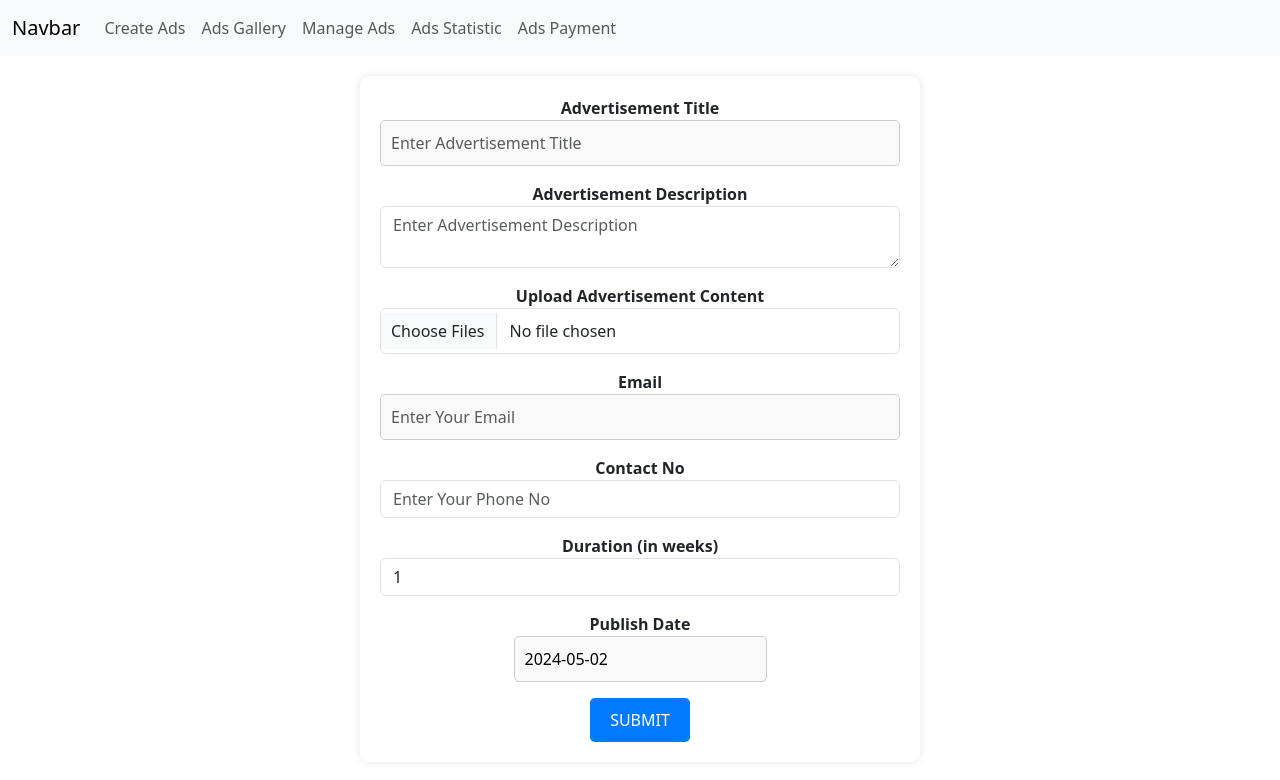
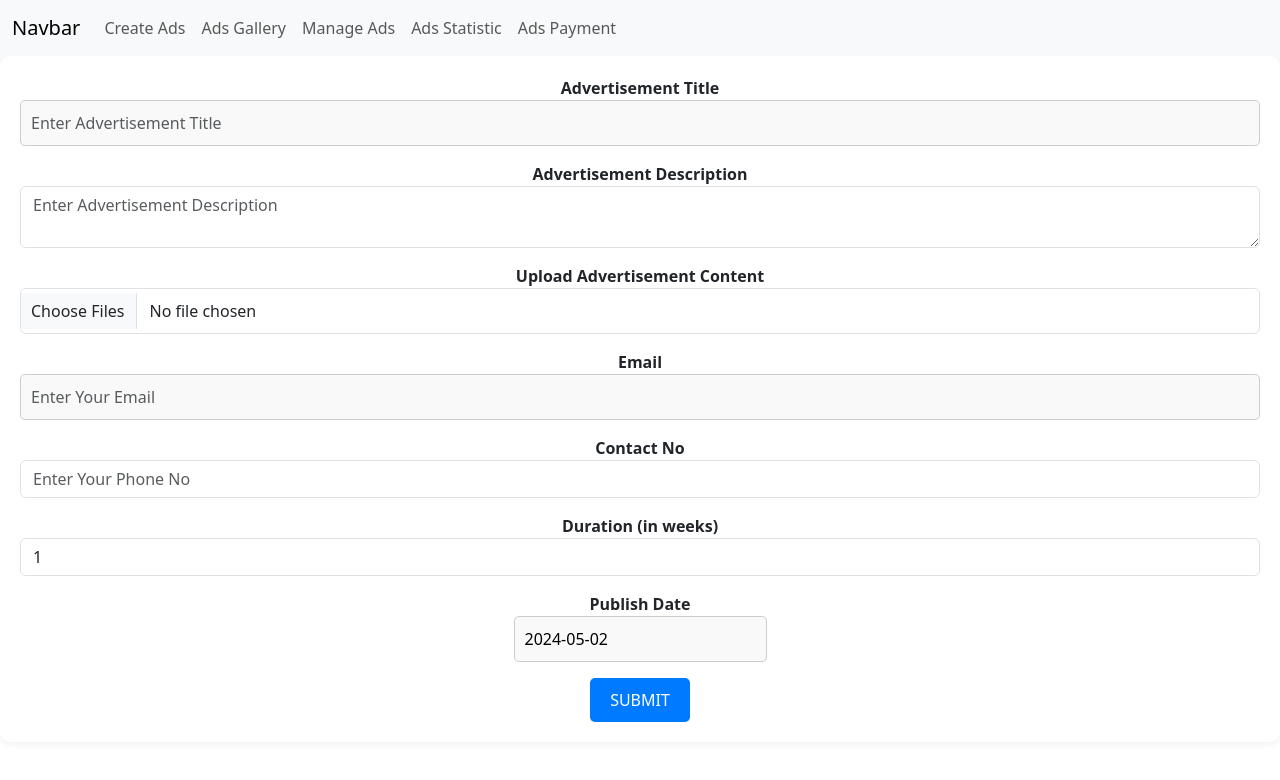
Before and after one commit to SandunRanjanaM/CabServiceManagement, a React (Create React App) app in the folder frontend/: page /add in a window 1280 px wide. Shown: the top 780 px of the page. Built offline with nearby package versions, Linux system fonts and the light colour scheme.

Commit message:
Update AdCreate.js

```diff
--- a/frontend/src/components/AdCreate.js
+++ b/frontend/src/components/AdCreate.js
@@ -51,7 +51,8 @@ function AdCreate() {
     };
 
     return (
-        <div className="container">
+
+        <div className="container2">
             <form onSubmit={sendData}>
                 <div className="mb-3">
                     <label htmlFor="title">Advertisement Title</label>
```
